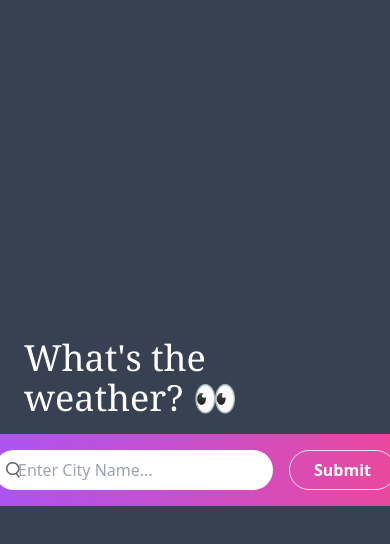
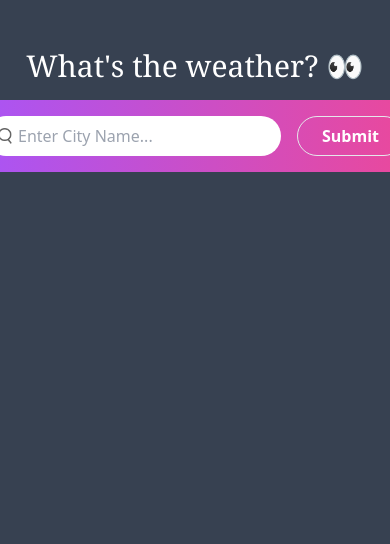
Before and after one commit to JyotiKM29/Wheather-App-React, a React (Create React App) app: page / in a window 390 px wide. Shown: the top 544 px of the page. Built offline with nearby package versions, Linux system fonts and the light colour scheme.

Commit message:
fix : responsive in mobile

```diff
--- a/src/Wheather.js
+++ b/src/Wheather.js
@@ -65,10 +65,10 @@ const WeatherApp = () => {
   };
 
   return (
-    <div className="bg-gray-700 h-screen w-screen py-12 px-6 mx-auto md:p-64 flex flex-col  justify-center items-center">
+    <div className="bg-gray-700 h-screen w-screen py-12 px-6 mx-auto md:p-64 flex flex-col   items-center">
         <h1 className="text-white Class
-Properties font-serif
-text-4xl mb-4">
+Properties font-serif text-3xl
+md:text-4xl mb-4 ">
         What's the weather? 👀
        </h1>
       <div className="card flex flex-col justify-center rounded-lg bg-gradient-to-r from-purple-500 to-pink-500 h-min w-max p-4 md:p-12">
@@ -91,7 +91,7 @@ text-4xl mb-4">
               type="text"
               placeholder="Enter City Name..."
               spellCheck="false"
-              className="rounded-full px-6 py-2 w-50 md:py-4 md:px-12 md:w-96"
+              className="rounded-full px-8 py-2 w-50 md:py-4 md:px-12 md:w-96"
               value={city}
               onChange={(e) => setCity(e.target.value)}
             />
```
